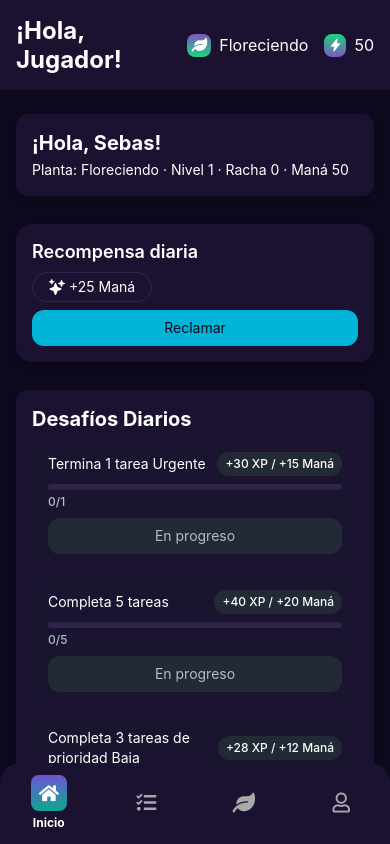
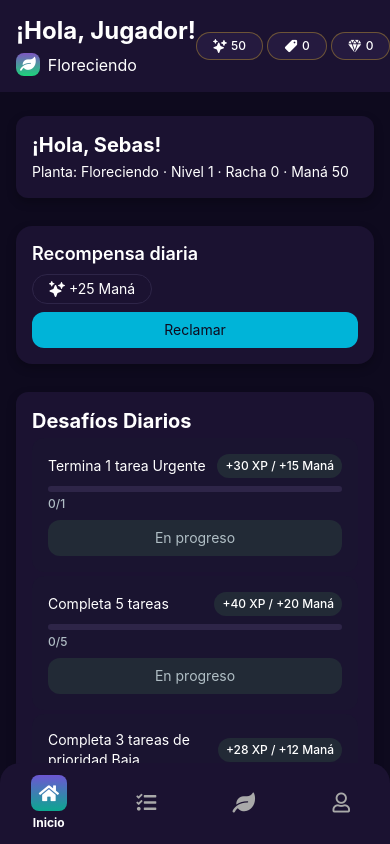
Before and after one commit to codesebastianvega/mana-bloom-app, a React Native app: screen /HomeScreen in a window 390 px wide. Built offline with nearby package versions, Linux system fonts and the light colour scheme.

Commit message:
feat(home/header): pills de Monedas y Diamantes junto a Maná

```diff
--- a/src/components/HomeScreenHeader.js
+++ b/src/components/HomeScreenHeader.js
@@ -1,3 +1,9 @@
+// [MB] Módulo: Home / Sección: Encabezado
+// Afecta: HomeScreen (encabezado principal)
+// Propósito: Mostrar saludo, estado de planta y recursos
+// Puntos de edición futura: estilos y hooks en HomeScreenHeader.styles.js
+// Autor: Codex - Fecha: 2025-08-13
+
 import React from "react";
 import { View, Text } from "react-native";
 import { FontAwesome5, Ionicons } from "@expo/vector-icons";
@@ -5,13 +11,19 @@ import { LinearGradient } from "expo-linear-gradient";
 
 import styles from "./HomeScreenHeader.styles";
 import { Colors } from "../theme";
+import { useAppState, useWallet } from "../state/AppContext";
 
-export default function HomeScreenHeader({ userName, manaCount, plantState }) {
+export default function HomeScreenHeader({ userName }) {
+  const { mana, plantState } = useAppState();
+  const { coin, gem } = useWallet();
+
   return (
     <View style={styles.container}>
-      <Text style={styles.greeting}>¡Hola, {userName}!</Text>
-      <View style={styles.statusContainer}>
-        <View style={styles.statusItem}>
+      <View>
+        <Text style={styles.greeting} accessibilityRole="header">
+          ¡Hola, {userName}!
+        </Text>
+        <View style={styles.plantStatus}>
           <LinearGradient
             colors={[Colors.primary, Colors.secondary]}
             style={styles.iconBackground}
@@ -20,14 +32,31 @@ export default function HomeScreenHeader({ userName, manaCount, plantState }) {
           </LinearGradient>
           <Text style={styles.statusText}>{plantState}</Text>
         </View>
-        <View style={styles.statusItem}>
-          <LinearGradient
-            colors={[Colors.secondary, Colors.primary]}
-            style={styles.iconBackground}
-          >
-            <Ionicons name="flash" size={14} color={Colors.text} />
-          </LinearGradient>
-          <Text style={styles.statusText}>{manaCount}</Text>
+      </View>
+      <View style={styles.statusContainer}>
+        <View
+          style={styles.pill}
+          accessibilityRole="text"
+          accessibilityLabel={`Maná disponible: ${mana}`}
+        >
+          <Ionicons name="sparkles" size={14} color={Colors.text} />
+          <Text style={styles.pillText}>{mana}</Text>
+        </View>
+        <View
+          style={styles.pill}
+          accessibilityRole="text"
+          accessibilityLabel={`Monedas disponibles: ${coin}`}
+        >
+          <Ionicons name="pricetag" size={14} color={Colors.text} />
+          <Text style={styles.pillText}>{coin}</Text>
+        </View>
+        <View
+          style={styles.pill}
+          accessibilityRole="text"
+          accessibilityLabel={`Diamantes disponibles: ${gem}`}
+        >
+          <Ionicons name="diamond" size={14} color={Colors.text} />
+          <Text style={styles.pillText}>{gem}</Text>
         </View>
       </View>
     </View>
--- a/src/components/HomeScreenHeader.styles.js
+++ b/src/components/HomeScreenHeader.styles.js
@@ -1,5 +1,11 @@
+// [MB] Módulo: Home / Sección: Encabezado
+// Afecta: HomeScreenHeader
+// Propósito: Estilos para saludo y pills de recursos
+// Puntos de edición futura: ajustar tokens y responsive wrap
+// Autor: Codex - Fecha: 2025-08-13
+
 import { StyleSheet } from "react-native";
-import { Colors, Spacing } from "../theme";
+import { Colors, Spacing, Radii, Typography } from "../theme";
 
 export default StyleSheet.create({
   container: {
@@ -15,14 +21,10 @@ export default StyleSheet.create({
     fontWeight: "bold",
     color: Colors.text,
   },
-  statusContainer: {
+  plantStatus: {
     flexDirection: "row",
     alignItems: "center",
-  },
-  statusItem: {
-    flexDirection: "row",
-    alignItems: "center",
-    marginLeft: Spacing.base,
+    marginTop: Spacing.small,
   },
   iconBackground: {
     padding: Spacing.tiny,
@@ -33,4 +35,26 @@ export default StyleSheet.create({
     color: Colors.text,
     fontSize: 16,
   },
+  statusContainer: {
+    flexDirection: "row",
+    flexWrap: "wrap",
+    alignItems: "center",
+    columnGap: Spacing.tiny,
+    rowGap: Spacing.tiny,
+  },
+  pill: {
+    flexDirection: "row",
+    alignItems: "center",
+    backgroundColor: Colors.surfaceElevated || Colors.surface,
+    borderColor: `${Colors.accent}55`,
+    borderWidth: 1,
+    borderRadius: Radii.pill,
+    paddingHorizontal: Spacing.base,
+    height: 28,
+    gap: Spacing.tiny,
+  },
+  pillText: {
+    ...Typography.caption,
+    color: Colors.text,
+  },
 });
```
